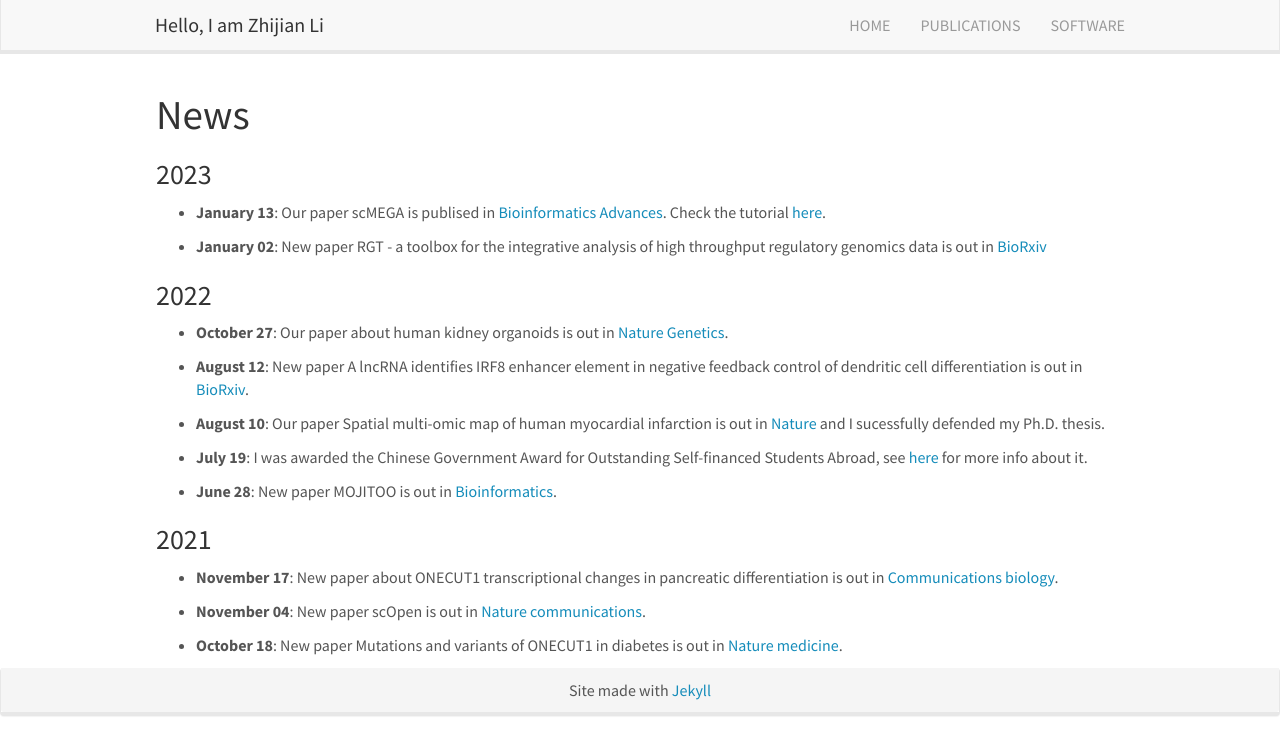
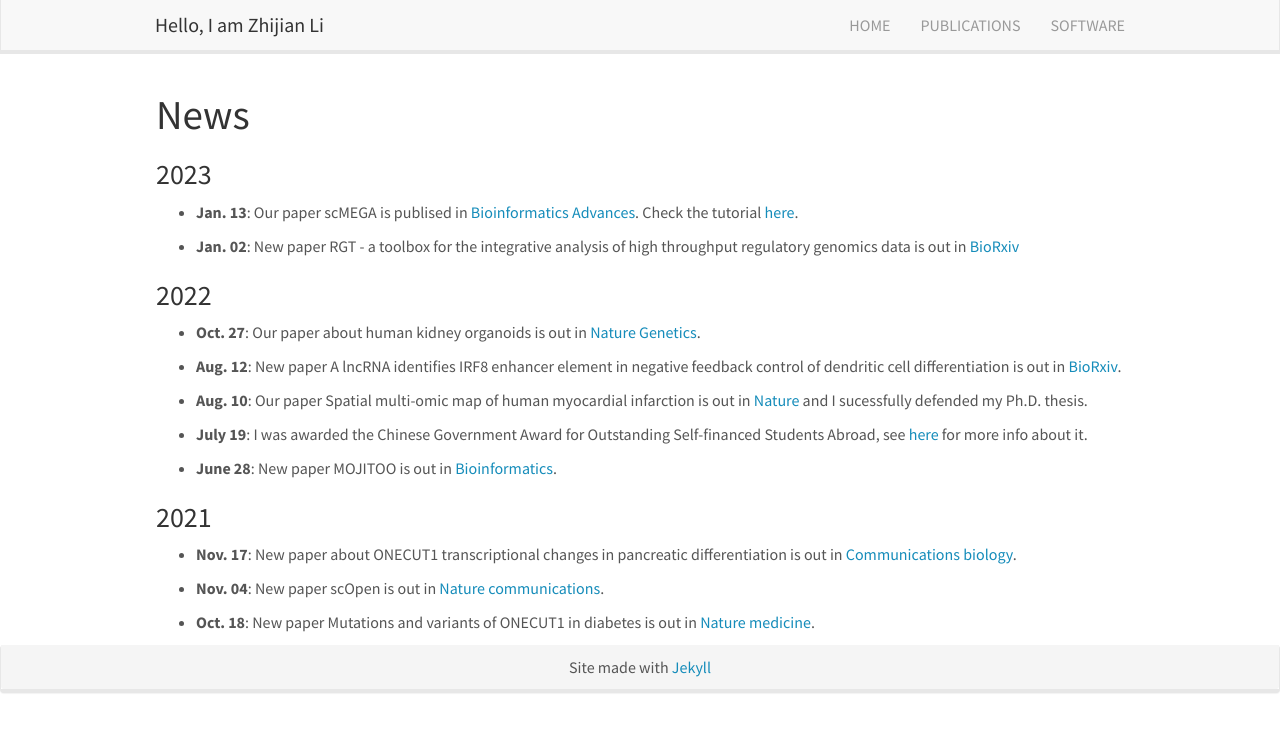
Before and after one commit to lzj1769/lzj1769.github.io, a Jekyll site: the page built from _pages/allnews.md, in a window 1280 px wide. Shown: the top 755 px of the page. Built offline with Jekyll 4.4.1, drawn with Linux system fonts in a browser that asks for light colours; nearby versions of some CDN libraries.

Commit message:
update news

```diff
--- a/_pages/allnews.md
+++ b/_pages/allnews.md
@@ -9,18 +9,18 @@ permalink: /allnews.html
 
 ### 2023
 
-* **January 13**: Our paper scMEGA is publised in [Bioinformatics Advances](https://academic.oup.com/bioinformaticsadvances/advance-article/doi/10.1093/bioadv/vbad003/6986159). Check the tutorial [here](https://costalab.github.io/scMEGA/).
+* **Jan. 13**: Our paper scMEGA is publised in [Bioinformatics Advances](https://academic.oup.com/bioinformaticsadvances/advance-article/doi/10.1093/bioadv/vbad003/6986159). Check the tutorial [here](https://costalab.github.io/scMEGA/).
 
-* **January 02**: New paper RGT - a toolbox for the integrative analysis of high throughput regulatory genomics data is out in [BioRxiv](https://www.biorxiv.org/content/10.1101/2022.12.31.522372v1)
+* **Jan. 02**: New paper RGT - a toolbox for the integrative analysis of high throughput regulatory genomics data is out in [BioRxiv](https://www.biorxiv.org/content/10.1101/2022.12.31.522372v1)
 
 
 ### 2022
 
-* **October 27**: Our paper about human kidney organoids is out in [Nature Genetics](https://www.nature.com/articles/s41588-022-01202-z).
+* **Oct. 27**: Our paper about human kidney organoids is out in [Nature Genetics](https://www.nature.com/articles/s41588-022-01202-z).
 
-* **August 12**: New paper A lncRNA identifies IRF8 enhancer element in negative feedback control of dendritic cell differentiation is out in [BioRxiv](https://www.biorxiv.org/content/10.1101/2022.08.11.503623v1).
+* **Aug. 12**: New paper A lncRNA identifies IRF8 enhancer element in negative feedback control of dendritic cell differentiation is out in [BioRxiv](https://www.biorxiv.org/content/10.1101/2022.08.11.503623v1).
 
-* **August 10**: Our paper Spatial multi-omic map of human myocardial infarction is out in [Nature](https://www.nature.com/articles/s41586-022-05060-x) and I sucessfully defended my Ph.D. thesis.
+* **Aug. 10**: Our paper Spatial multi-omic map of human myocardial infarction is out in [Nature](https://www.nature.com/articles/s41586-022-05060-x) and I sucessfully defended my Ph.D. thesis.
 
 * **July 19**: I was awarded the Chinese Government Award for Outstanding Self-financed Students Abroad, see [here](https://en.wikipedia.org/wiki/Chinese_government_award_for_outstanding_self-financed_students_abroad) for more info about it.
 
@@ -28,8 +28,8 @@ permalink: /allnews.html
 
 ### 2021
 
-* **November 17**: New paper about ONECUT1 transcriptional changes in pancreatic differentiation is out in [Communications biology](https://www.nature.com/articles/s42003-021-02818-3).
+* **Nov. 17**: New paper about ONECUT1 transcriptional changes in pancreatic differentiation is out in [Communications biology](https://www.nature.com/articles/s42003-021-02818-3).
 
-* **November 04**: New paper scOpen is out in [Nature communications](https://www.nature.com/articles/s41467-021-26530-2).
+* **Nov. 04**: New paper scOpen is out in [Nature communications](https://www.nature.com/articles/s41467-021-26530-2).
 
-* **October 18**: New paper Mutations and variants of ONECUT1 in diabetes is out in [Nature medicine](https://www.nature.com/articles/s41591-021-01502-7).
+* **Oct. 18**: New paper Mutations and variants of ONECUT1 in diabetes is out in [Nature medicine](https://www.nature.com/articles/s41591-021-01502-7).
```
